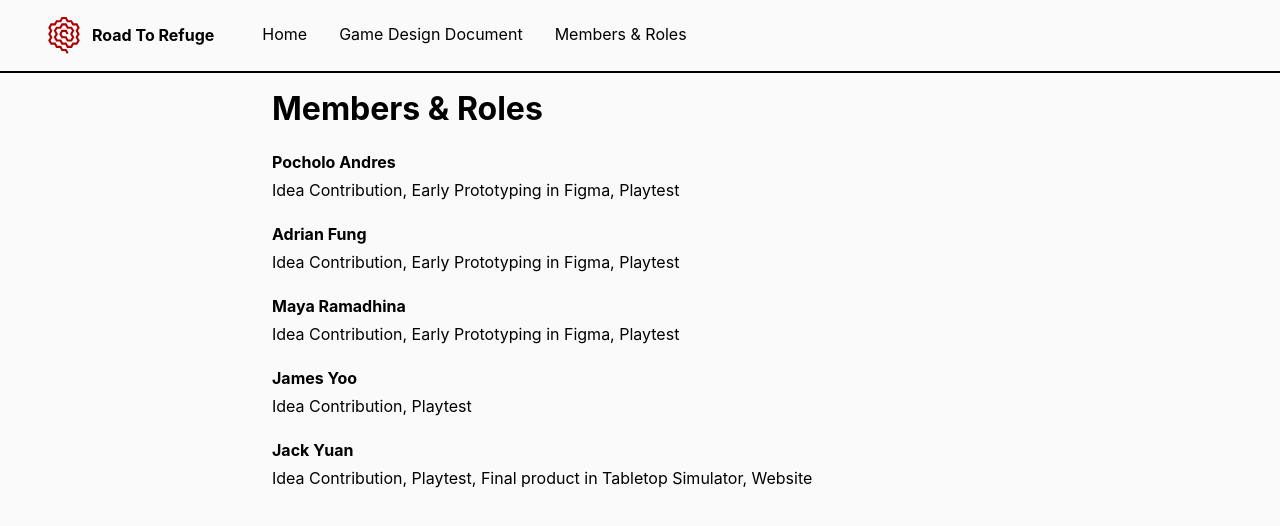
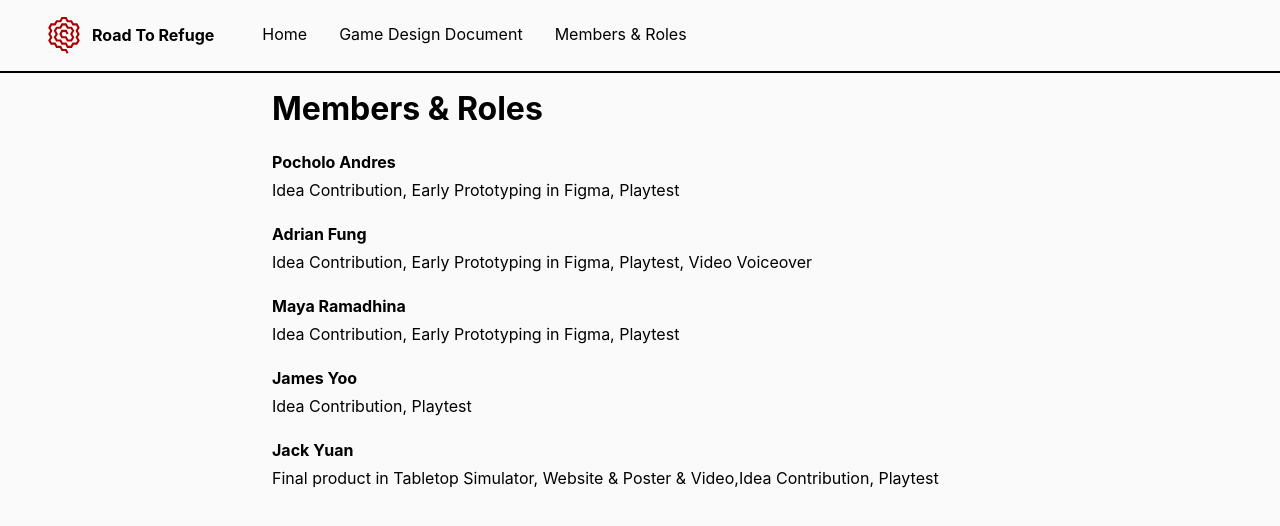
Before and after one commit to stoneYuan3/RoadToRefuge_webShowcase_IAT312, a React (Create React App) app: page /members in a window 1280 px wide. Shown: the top 526 px of the page. Built offline with nearby package versions, Linux system fonts and the light colour scheme.

Commit message:
update contribution

```diff
--- a/src/pages/general.js
+++ b/src/pages/general.js
@@ -27,7 +27,7 @@ export const Members = () => {
             </li>
             <li>
                 <strong>Adrian Fung</strong>
-                <p>Idea Contribution, Early Prototyping in Figma, Playtest</p>
+                <p>Idea Contribution, Early Prototyping in Figma, Playtest, Video Voiceover</p>
             </li>
             <li>
                 <strong>Maya Ramadhina</strong>
@@ -39,7 +39,7 @@ export const Members = () => {
             </li>
             <li>
                 <strong>Jack Yuan</strong>
-                <p>Idea Contribution, Playtest, Final product in Tabletop Simulator, Website</p>
+                <p>Final product in Tabletop Simulator, Website & Poster & Video,Idea Contribution, Playtest</p>
             </li>
         </ul>
       </div>
```
